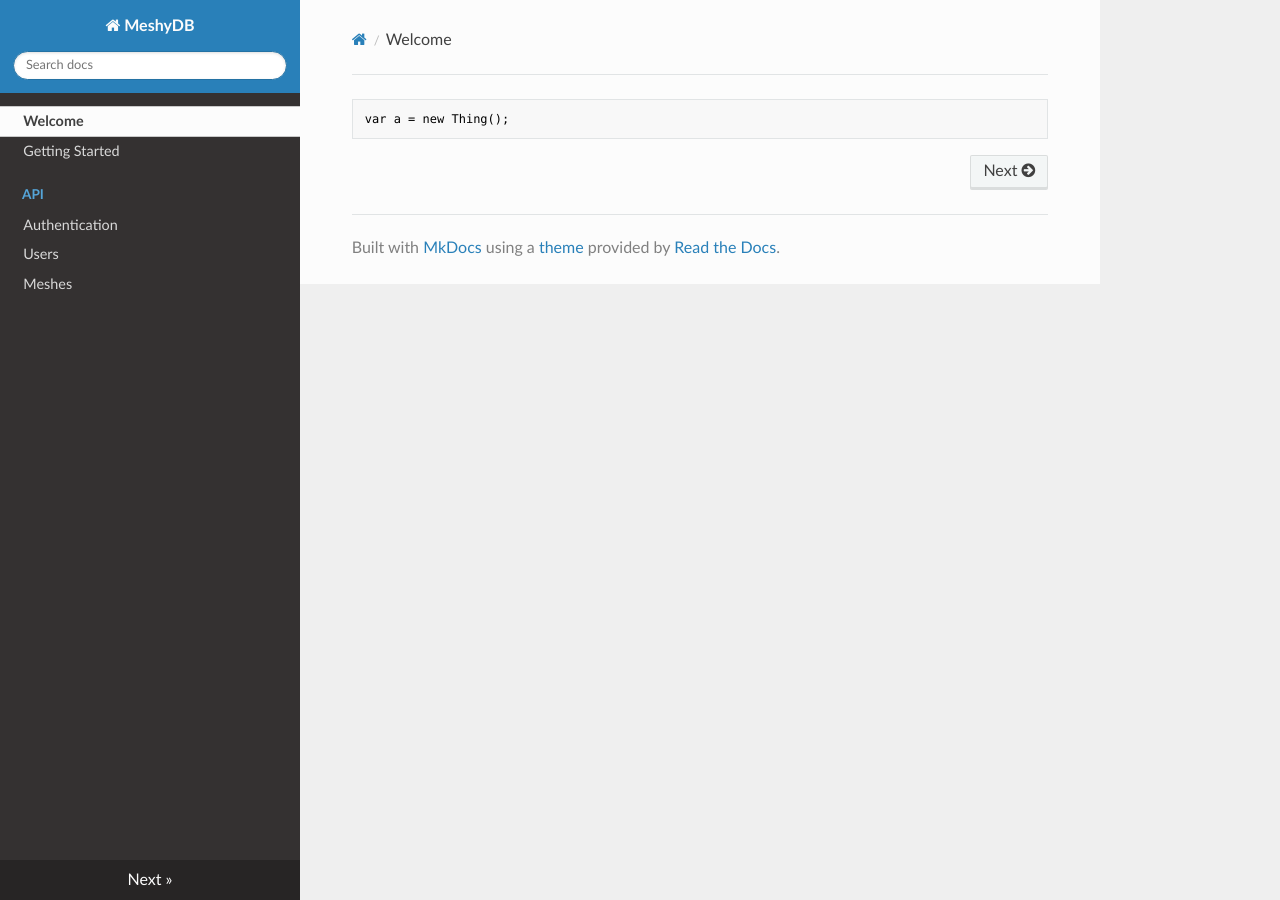
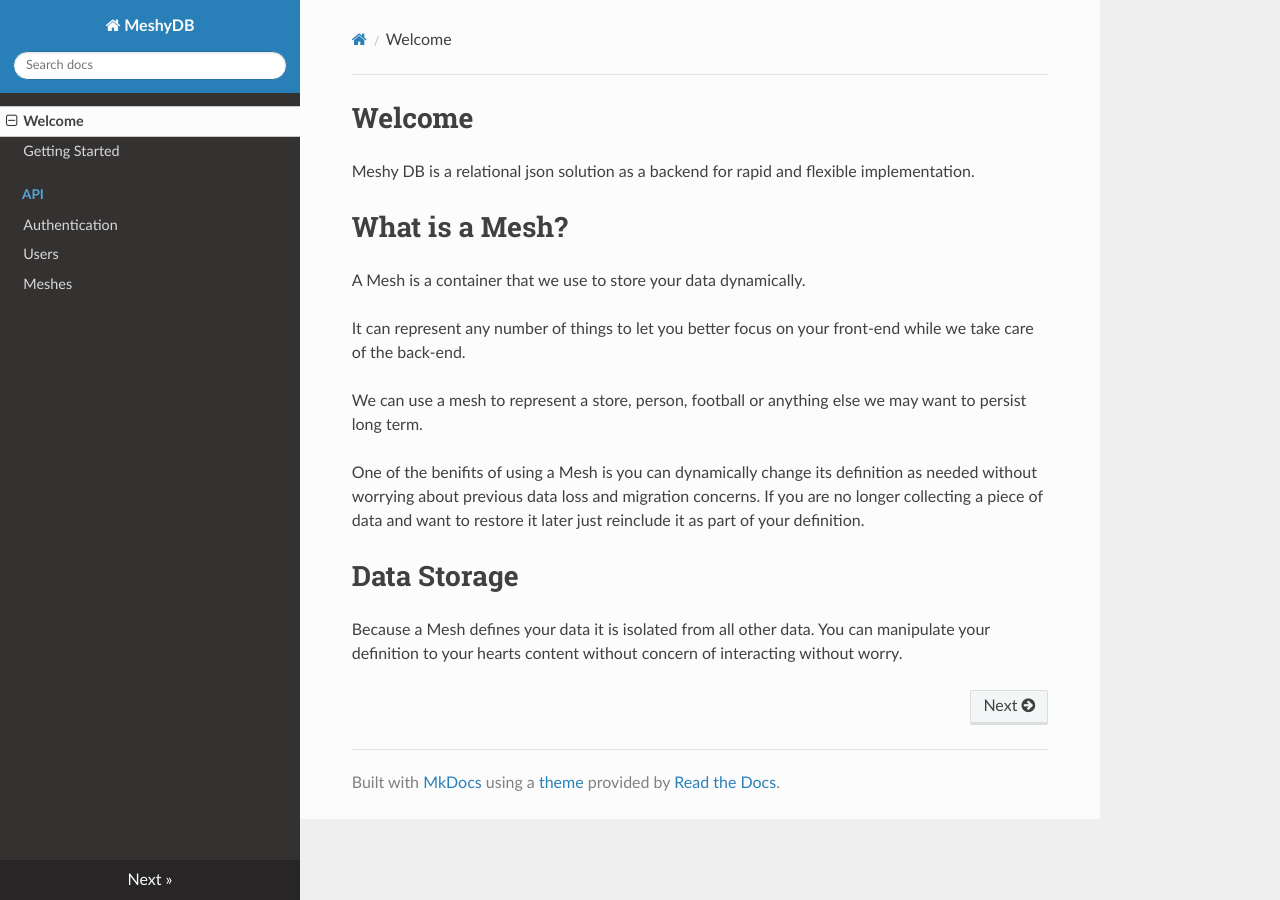
Before and after one commit to yetisoftworks/MeshyDB.SDK, an MkDocs documentation site: the page built from docs/index.md, in a window 1280 px wide. Built offline with MkDocs 1.6.1, drawn with Linux system fonts in a browser that asks for light colours; nearby versions of some CDN libraries.

Commit message:
Update index.md

````diff
--- a/docs/index.md
+++ b/docs/index.md
@@ -1,3 +1,15 @@
-``` c#
-var a = new Thing();
-```
+# Welcome
+
+Meshy DB is a relational json solution as a backend for rapid and flexible implementation.
+
+# What is a Mesh?
+A Mesh is a container that we use to store your data dynamically.
+
+It can represent any number of things to let you better focus on your front-end while we take care of the back-end.
+
+We can use a mesh to represent a store, person, football or anything else we may want to persist long term.
+
+One of the benifits of using a Mesh is you can dynamically change its definition as needed without worrying about previous data loss and migration concerns. If you are no longer collecting a piece of data and want to restore it later just reinclude it as part of your definition.
+
+# Data Storage
+Because a Mesh defines your data it is isolated from all other data. You can manipulate your definition to your hearts content without concern of interacting without worry.
````
